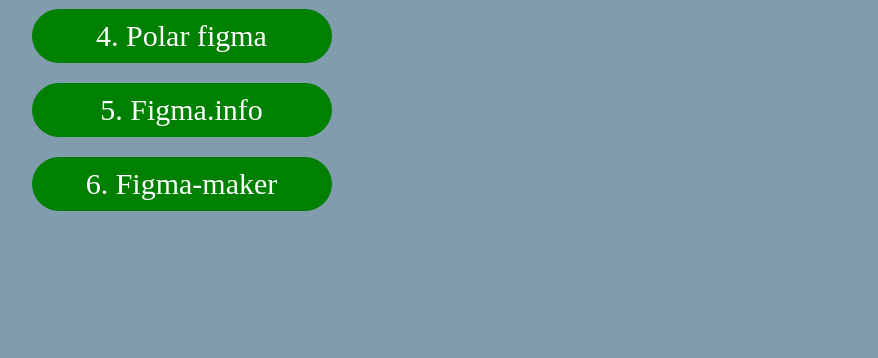
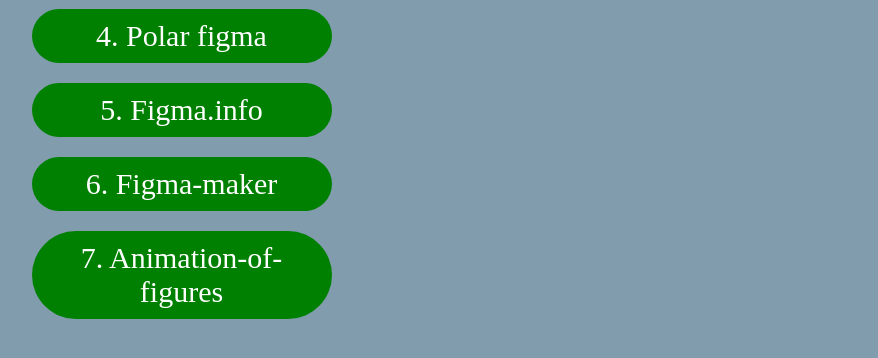
Before and after one commit to kamronFrontDev/portfolio-komron, a plain HTML site: page index.html in a window 1280 px wide. Shown: the part 702-1060 px from the top of the page, without its empty margins (201-1079 px from the left). Before the commit the page ends 973 px from the top, so only its background shows below. Drawn offline with Linux system fonts and the light colour scheme.

Commit message:
Update index.html

```diff
--- a/index.html
+++ b/index.html
@@ -17,6 +17,7 @@
             <a target="_blank" href="https://kamronfrontdev.github.io/polar-figma/">4. Polar figma</a>
             <a target="_blank" href="https://kamronfrontdev.github.io/Figma-info/">5. Figma.info</a>
             <a target="_blank" href="https://kamronfrontdev.github.io/Figma-maker/">6. Figma-maker</a>
+            <a target="_blank" href="https://kamronfrontdev.github.io/Animation-of-figures/">7. Animation-of-figures</a>
         </div>
         <div class="card-green">
             <h2>Class works:</h2>
```
